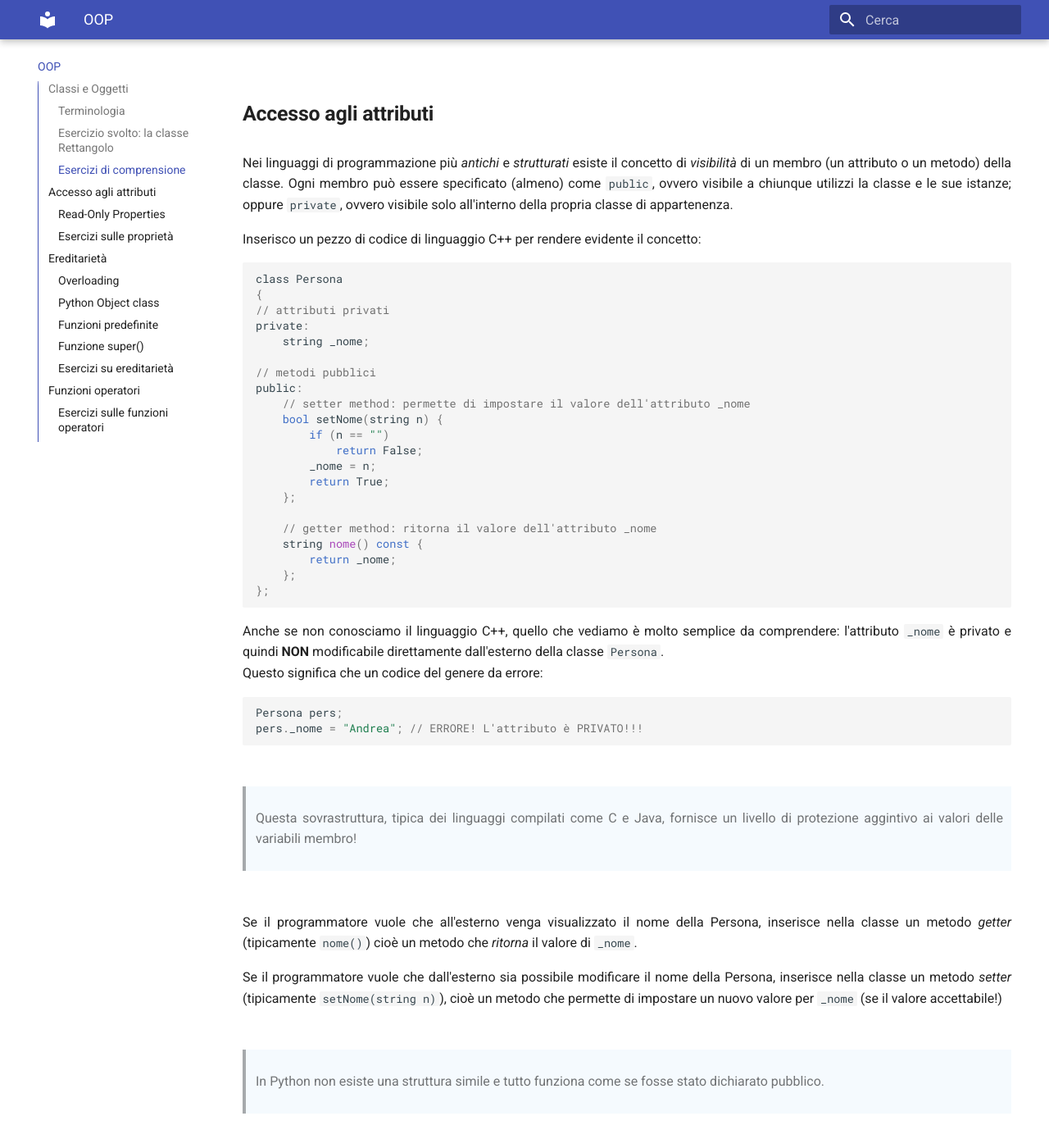
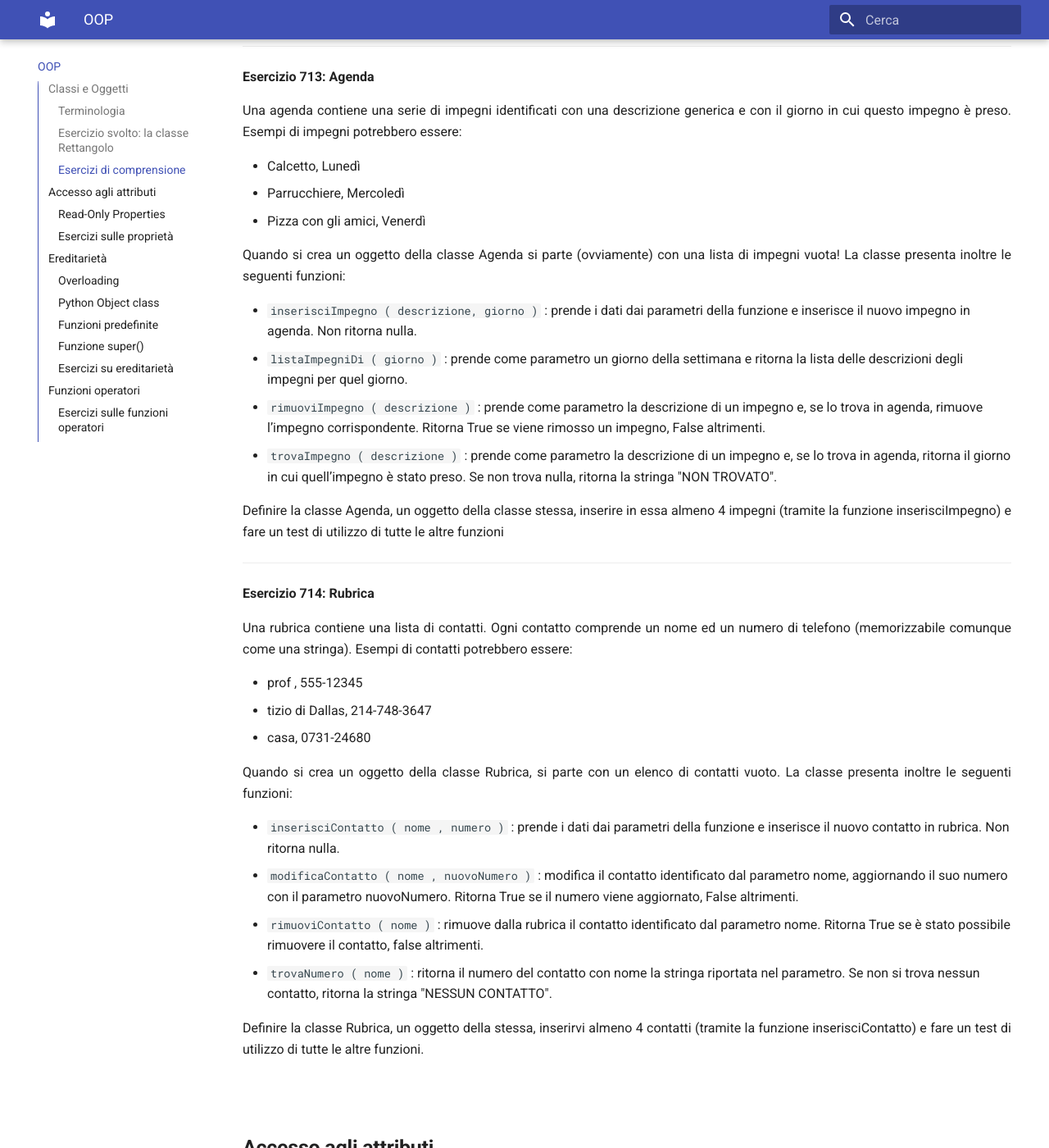
Before and after one commit to adjamhub/pyhandouts, an MkDocs documentation site: the page built from docs/OOP.md, in a window 1280 px wide and 1400 px high, scrolled down 9649 px. Shown: the whole window at 82% size. Built offline with MkDocs 1.6.1 and Material for MkDocs 9.7.7, drawn with Linux system fonts in a browser that asks for light colours; emoji names are drawn with the system emoji font; some of the changed text lies outside the part shown.

Commit message:
Esercizi Agenda e Rubrica

```diff
--- a/docs/OOP.md
+++ b/docs/OOP.md
@@ -512,6 +512,59 @@ ottenuto, con una visualizzazione simile a questa:
 -   Senigallia: (23,34,45,67,88)
 -   Ancona: (39, 43, 44, 78, 81)
 
+
+--------------------------------------------------------------------
+
+**Esercizio 713: Agenda**
+
+
+Una agenda contiene una serie di impegni identificati con una descrizione generica e con il giorno in cui questo impegno è preso.
+Esempi di impegni potrebbero essere:
+
+- Calcetto, Lunedì
+- Parrucchiere, Mercoledì
+- Pizza con gli amici, Venerdì
+
+Quando si crea un oggetto della classe Agenda si parte (ovviamente) con una lista di impegni vuota!
+La classe presenta inoltre le seguenti funzioni:
+
+- `inserisciImpegno ( descrizione, giorno )` : prende i dati dai parametri della funzione e inserisce il nuovo impegno in agenda. Non ritorna nulla.
+- `listaImpegniDi ( giorno )` : prende come parametro un giorno della settimana e ritorna la lista delle descrizioni degli impegni per quel giorno.
+- `rimuoviImpegno ( descrizione )` : prende come parametro la descrizione di un impegno e, se lo trova in agenda, rimuove l’impegno corrispondente.
+  Ritorna True se viene rimosso un impegno, False altrimenti.
+- `trovaImpegno ( descrizione )` : prende come parametro la descrizione di un impegno e, se lo trova in agenda, ritorna il giorno in cui quell’impegno è stato preso.
+  Se non trova nulla, ritorna la stringa "NON TROVATO".
+
+Definire la classe Agenda, un oggetto della classe stessa, inserire in essa almeno 4 impegni (tramite la funzione inserisciImpegno)
+e fare un test di utilizzo di tutte le altre funzioni
+
+
+--------------------------------------------------------------------
+
+**Esercizio 714: Rubrica**
+
+Una rubrica contiene una lista di contatti. Ogni contatto comprende un nome ed un numero di telefono (memorizzabile comunque come una stringa).
+Esempi di contatti potrebbero essere:
+
+- prof , 555-12345
+- tizio di Dallas, 214-748-3647
+- casa, 0731-24680
+
+Quando si crea un oggetto della classe Rubrica, si parte con un elenco di contatti vuoto.
+La classe presenta inoltre le seguenti funzioni:
+
+- `inserisciContatto ( nome , numero )` : prende i dati dai parametri della funzione e inserisce il nuovo contatto in rubrica. Non ritorna nulla.
+- `modificaContatto ( nome , nuovoNumero )` : modifica il contatto identificato dal parametro nome, aggiornando il suo numero con il parametro nuovoNumero.
+  Ritorna True se il numero viene aggiornato, False altrimenti.
+- `rimuoviContatto ( nome )` : rimuove dalla rubrica il contatto identificato dal parametro nome.
+  Ritorna True se è stato possibile rimuovere il contatto, false altrimenti.
+- `trovaNumero ( nome )` : ritorna il numero del contatto con nome la stringa riportata nel parametro.
+  Se non si trova nessun contatto, ritorna la stringa "NESSUN CONTATTO".
+
+Definire la classe Rubrica, un oggetto della stessa, inserirvi almeno 4 contatti (tramite la funzione inserisciContatto) e fare un test di utilizzo di tutte le altre funzioni.
+
+
+
 <!-- ################################################################################################# -->
 ## Accesso agli attributi
 
@@ -693,6 +746,12 @@ Provate a verificare la vostra comprensione coi seguenti esercizi.
 
 --------------------------------------------------------------------
 
+**Esercizio 720: ESERCIZIO SVOLTO**
+
+Un esercizio svolto.
+
+--------------------------------------------------------------------
+
 **Esercizio 721**
 
 Cerchio con raggio, diametro, area e circonferenza.
@@ -708,8 +767,7 @@ Temperatura Celsius/Kelvin/Farheneit
 
 **Esercizio 723**
 
-Temperatura Celsius/Kelvin/Farheneit
-
+Altri Tre con proprietà e metodi
 
 --------------------------------------------------------------------
 
@@ -717,6 +775,11 @@ Temperatura Celsius/Kelvin/Farheneit
 
 Altri due con proprietà e metodi
 
+--------------------------------------------------------------------
+
+**Esercizio 725**
+
+Un altro con proprietà e metodi
 
 <!-- ################################################################################################# -->
 ## Ereditarietà
```
